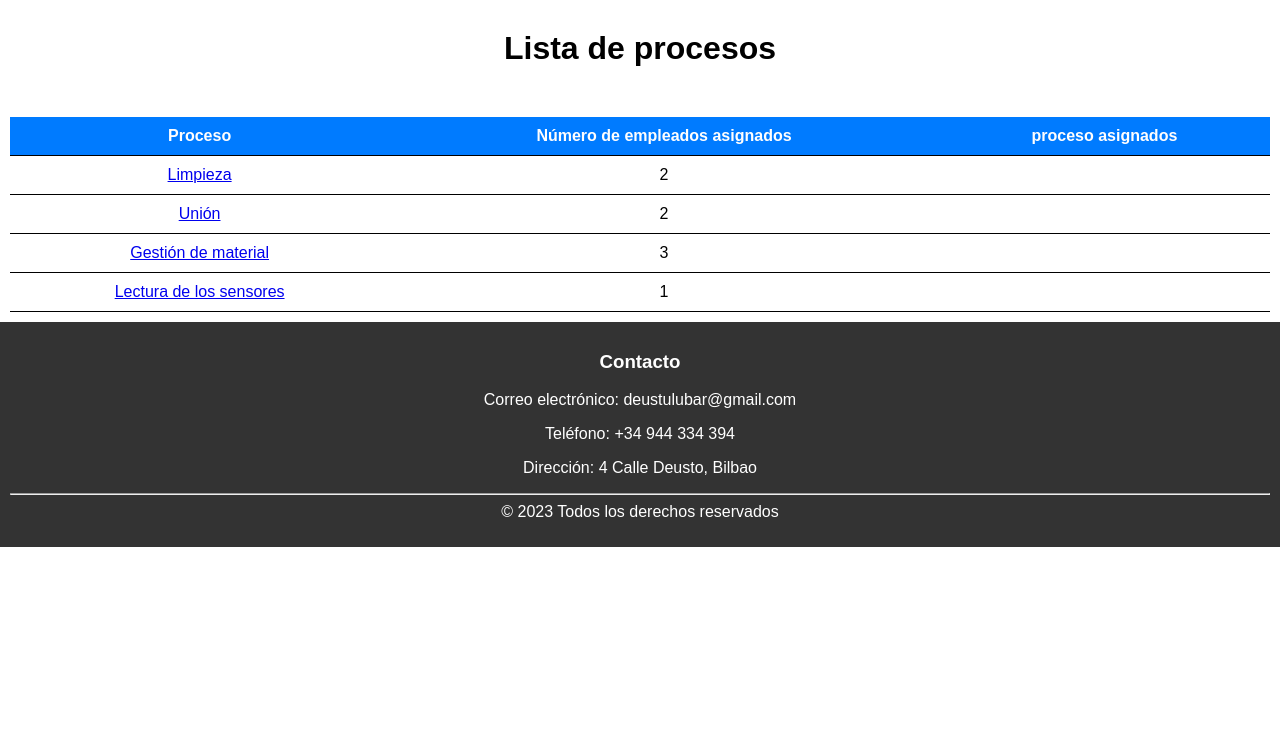
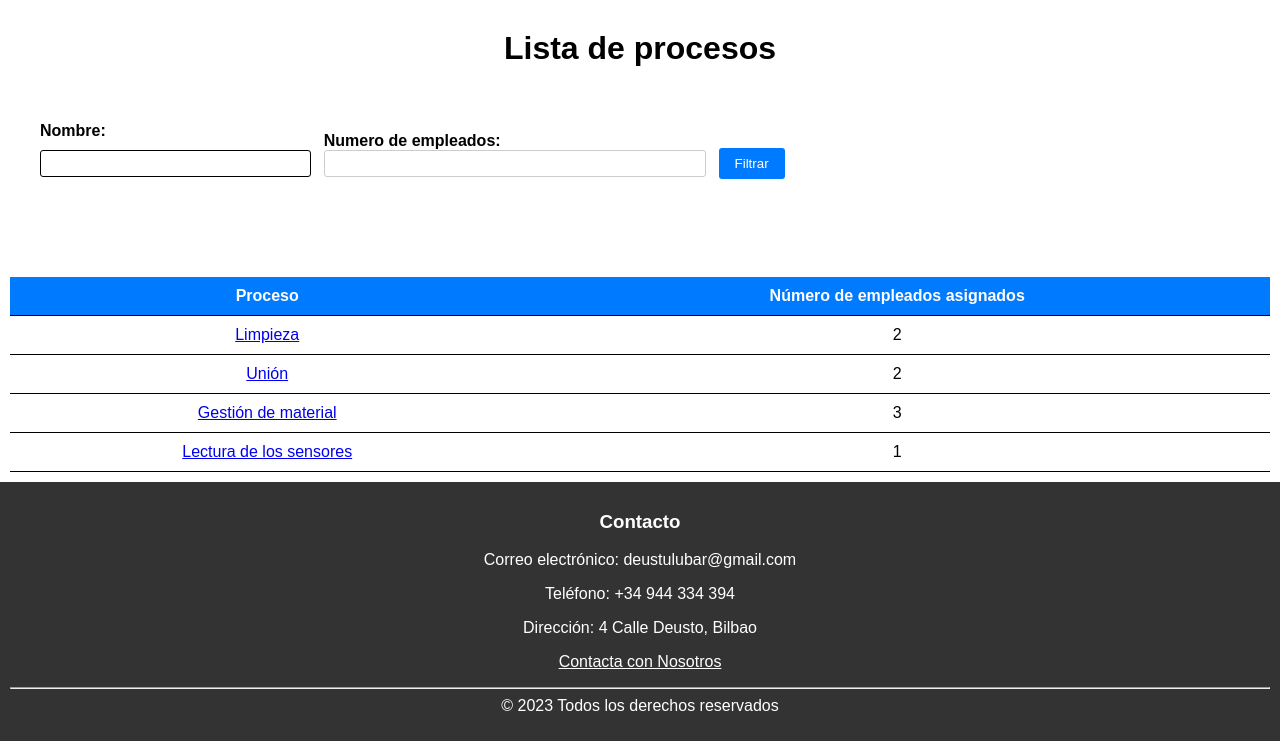
Before and after one commit to xtelleria/main, a Django app: page /2 in a window 1280 px wide. Shown: the part 92-833 px from the top of the page. Before the commit the page ends 639 px from the top, so only its background shows below. Run offline with Django 4.2, Linux system fonts and the light colour scheme; data comes from the database, SQL or seed files in the repository.

Commit message:
enviar correo y filtros

```diff
--- a/DeustubularSL_app/forms.py
+++ b/DeustubularSL_app/forms.py
@@ -37,3 +37,8 @@
             'FKidEquipo': 'Equipo',
 
         }
+class EmailForm(forms.Form):
+    asunto = forms.CharField(max_length=100)
+    cuerpo = forms.CharField(widget=forms.Textarea)
+    remitente = forms.EmailField()
+    destinatario = forms.EmailField()
--- a/DeustubularSL_app/static/style.css
+++ b/DeustubularSL_app/static/style.css
@@ -258,3 +258,58 @@
 h3 {
   text-align: center;
 }
+
+.emaiForm {
+  display: flex;
+  flex-direction: column;
+  width: 400px;
+  margin: 0 auto;
+  border-radius: 20px;
+  border: 3px solid #ccc;
+  padding: 30px;
+}
+
+input[type="email"],
+textarea {
+  width: 100%;
+  padding: 10px;
+  border-radius: 3px;
+  border: 1px solid #000000;
+  margin-top: 10px;
+  margin-bottom: 10px;
+}
+
+.filtro-form {
+
+  margin: 0 auto;
+  padding: 30px;
+
+}
+
+.form-group {
+  margin-bottom: 10px;
+  display: inline-block;
+  margin-right: 20px;
+}
+
+
+.form-control {
+  width: 100%;
+  padding: 5px;
+  border: 1px solid #ccc;
+  border-radius: 3px;
+}
+
+.btn {
+  padding: 8px 16px;
+  background-color: #007bff;
+  color: #fff;
+  border: none;
+  border-radius: 3px;
+  cursor: pointer;
+}
+
+
+.btn:hover {
+  background-color: #0056b3;
+}
--- a/DeustubularSL_app/templates/DeustubularSL_app/proceso_mostrar.html
+++ b/DeustubularSL_app/templates/DeustubularSL_app/proceso_mostrar.html
@@ -2,12 +2,24 @@
 {% block titulo %} Procesos {% endblock %}
 {% block contenido %}
 <h1>Lista de procesos</h1>
+<form method="GET" action="{% url 'filtrar_procesos' %}" class="filtro-form">
+  <div class="form-group">
+    <label for="nombre">Nombre:</label>
+    <input type="text" name="nombre" id="nombre" class="form-control">
+  </div>
+
+  <div class="form-group">
+    <label for="num_empleados">Numero de empleados:</label>
+    <input type="number" name="num_empleados" id="num_empleados" class="form-control">
+  </div>
+
+  <button type="submit" class="btn btn-primary">Filtrar</button>
+</form>
 <table>
   <thead>
     <tr>
       <th>Proceso</th>
       <th>Número de empleados asignados</th>
-      <th>proceso asignados</th>
     </tr>
   </thead>
   <tbody>
@@ -15,13 +27,6 @@
     <tr>
       <td><a href="{% url 'detalle_proceso' proceso.id %}">{{ proceso.nombre }}</a></td>
       <td>{{ proceso.num_empleados }}</td>
-      <td>
-      {% for equipo in procesos.equipo.all %}
-
-                    {{ equipo.nombre }}
-
-                {% endfor %}
-              </td>
     </tr>
     {% endfor %}
   </tbody>
--- a/DeustubularSL_app/templates/base.html
+++ b/DeustubularSL_app/templates/base.html
@@ -39,6 +39,7 @@
                     <p>Correo electrónico: deustulubar@gmail.com</p>
                     <p>Teléfono: +34 944 334 394</p>
                     <p>Dirección: 4 Calle Deusto, Bilbao</p>
+                    <p><a href="{% url 'enviar_correo' %}">Contacta con Nosotros</a></p>
                 </div>
             </div>
             <hr>
--- a/DeustubularSL_app/urls.py
+++ b/DeustubularSL_app/urls.py
@@ -35,4 +35,9 @@
 # Paths para mostrar una pagina si alguno de los fields no es correcto
   path('errorEmail/', views.mostrar_mensajeEmail, name='errorEmail'),
   path('errorDni/', views.mostrar_mensajeDni, name='errorDni'),
+  # Paths para mostrar el formulario para mandar el email
+  path('enviar-correo/', views.enviar_correo, name='enviar_correo'),
+  path('filtrar-empleados/', views.filtrar_empleados, name='filtrar_empleados'),
+  path('filtrar-equipos/', views.filtrar_equipos, name='filtrar_equipos'),
+  path('filtrar-procesos/', views.filtrar_procesos, name='filtrar_procesos'),
 ]
--- a/DeustubularSL_app/views.py
+++ b/DeustubularSL_app/views.py
@@ -9,6 +9,8 @@
 from DeustubularSL_app.forms import FormNuevoEmpleado,FormNuevoEquipo,FormNuevoProceso
 from django.core.exceptions import ValidationError
 from django.core.validators import validate_email
+from django.core.mail import send_mail
+from .forms import EmailForm
 import re
 
 #Métodos para la app
@@ -213,3 +215,60 @@
 
 def mostrar_mensajeDni(request):
      return render(request, 'DeustubularSL_app/no_valido_dni.html')
+
+def mostrar_enviarCorreo(request):
+    return render(request, 'DeustubularSL_app/enviar_Email.html')
+
+def enviar_correo(request):
+    if request.method == 'POST':
+        form = EmailForm(request.POST)
+        if form.is_valid():
+            asunto = form.cleaned_data['asunto']
+            cuerpo = form.cleaned_data['cuerpo']
+            remitente = form.cleaned_data['remitente']
+            destinatario = form.cleaned_data['destinatario']
+
+            send_mail(asunto, cuerpo, remitente, [destinatario])
+            return render(request, 'DeustubularSL_app/enviado.html')
+    else:
+            form = EmailForm()
+            return render(request, 'DeustubularSL_app/enviar_Email.html', {'form': form})
+
+def filtrar_empleados(request):
+    nombre = request.GET.get('nombre')
+    dni = request.GET.get('dni')
+
+    empleados = empleado.objects.all()
+
+    if nombre:
+        empleados = empleados.filter(nombre__icontains=nombre)
+    if dni:
+        empleados = empleados.filter(DNI=dni)
+
+    return render(request, 'DeustubularSL_app/empleado_mostrar.html', {'empleados': empleados})
+
+def filtrar_equipos(request):
+    nombre = request.GET.get('nombre')
+    modelo = request.GET.get('modelo')
+
+    equipos = equipo.objects.all()
+
+    if nombre:
+        equipos = equipos.filter(nombre__icontains=nombre)
+    if modelo:
+        equipos = equipos.filter(modelo=modelo)
+
+    return render(request, 'DeustubularSL_app/equipo_mostrar.html', {'equipos': equipos})
+
+def filtrar_procesos(request):
+    nombre = request.GET.get('nombre')
+    num_empleados = request.GET.get('num_empleados')
+
+    procesos = proceso.objects.all()
+
+    if nombre:
+        procesos = procesos.filter(nombre__icontains=nombre)
+    if num_empleados:
+        procesos = procesos.filter(num_empleados=num_empleados)
+
+    return render(request, 'DeustubularSL_app/proceso_mostrar.html', {'procesos': procesos})
```
Also changed, not shown: DeustubularSL_app/templates/DeustubularSL_app/empleado_mostrar.html (+21 -2 lines), DeustubularSL_app/templates/DeustubularSL_app/enviado.html (added, +8 -0 lines), DeustubularSL_app/templates/DeustubularSL_app/enviar_Email.html (added, +24 -0 lines), DeustubularSL_app/templates/DeustubularSL_app/equipo_mostrar.html (+16 -0 lines), Equipo9_Reto4/settings.py (+9 -0 lines).
